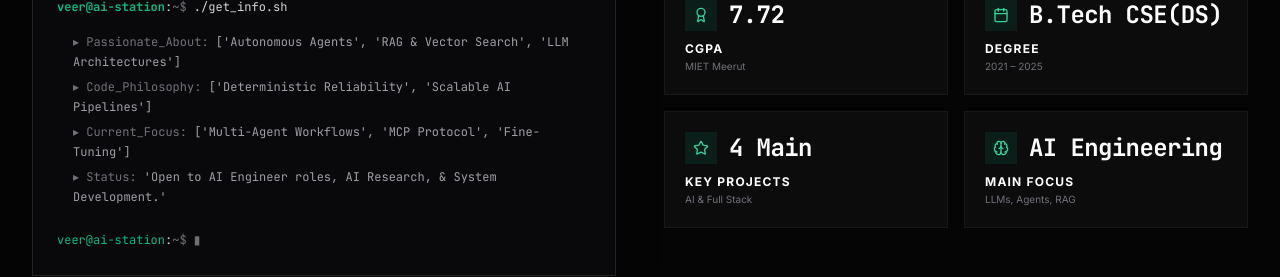
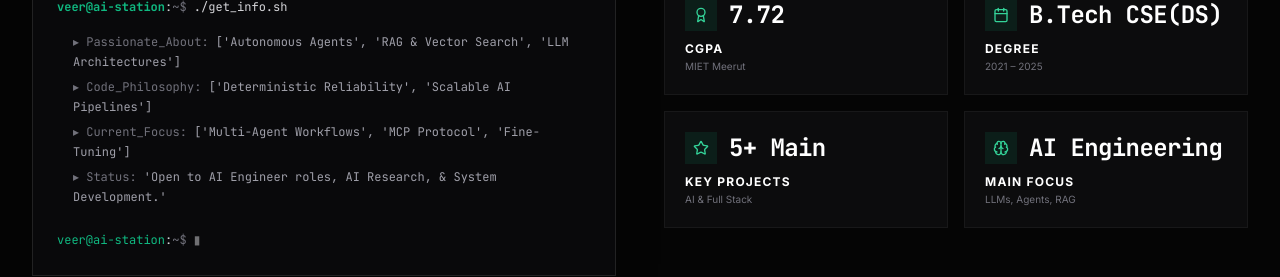
Before and after one commit to veerverma828/veerverma828.github.io, a React (Vite) app: page / in a window 1280 px wide. Shown: the part 1180-1457 px from the top of the page. Built offline with nearby package versions, Linux system fonts and the light colour scheme.

Commit message:
feat(about): update project count statistic
Increase the displayed number of key projects from 4 to 5+ to reflect recent contributions.

```diff
--- a/src/components/About.tsx
+++ b/src/components/About.tsx
@@ -6,7 +6,7 @@ export default function About() {
   const stats = [
     { label: 'CGPA', value: '7.72', description: 'MIET Meerut', icon: Award },
     { label: 'Degree', value: 'B.Tech CSE(DS)', description: '2021 – 2025', icon: Calendar },
-    { label: 'Key Projects', value: '4 Main', description: 'AI & Full Stack', icon: Star },
+    { label: 'Key Projects', value: '5+ Main', description: 'AI & Full Stack', icon: Star },
     { label: 'Main Focus', value: 'AI Engineering', description: 'LLMs, Agents, RAG', icon: Brain },
   ];
 
```
